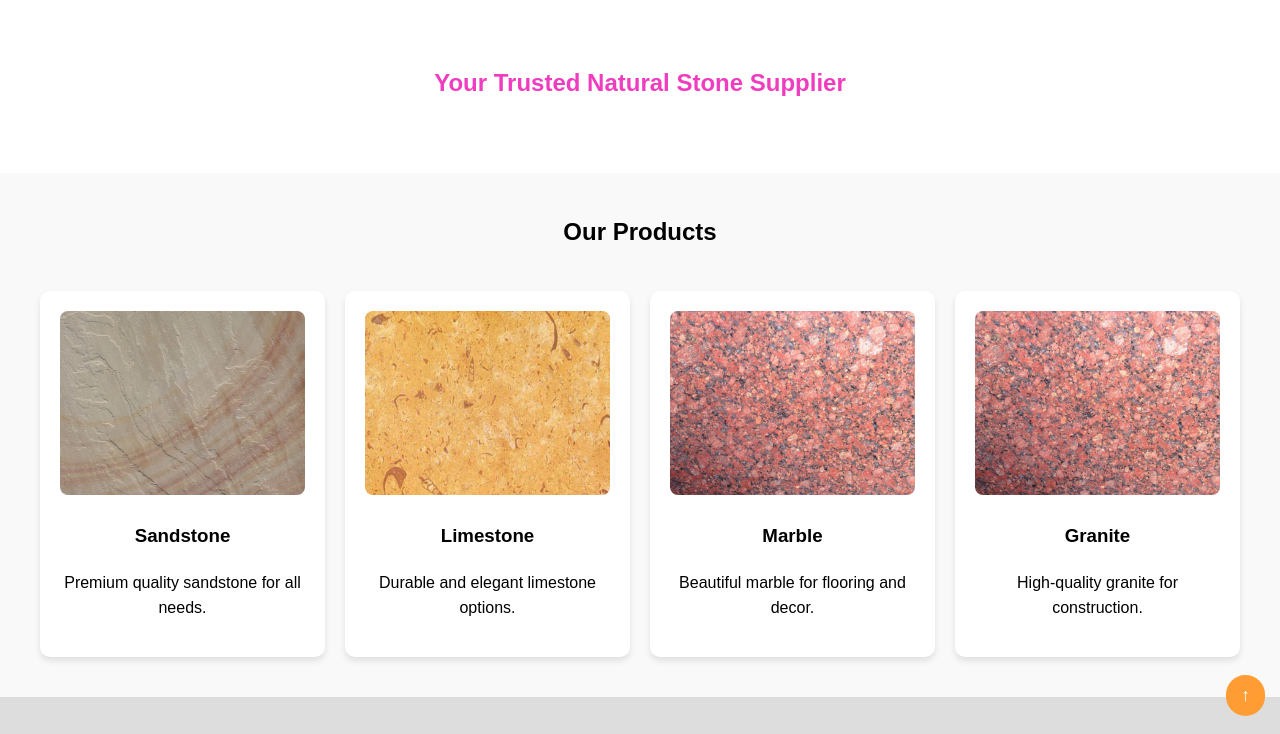
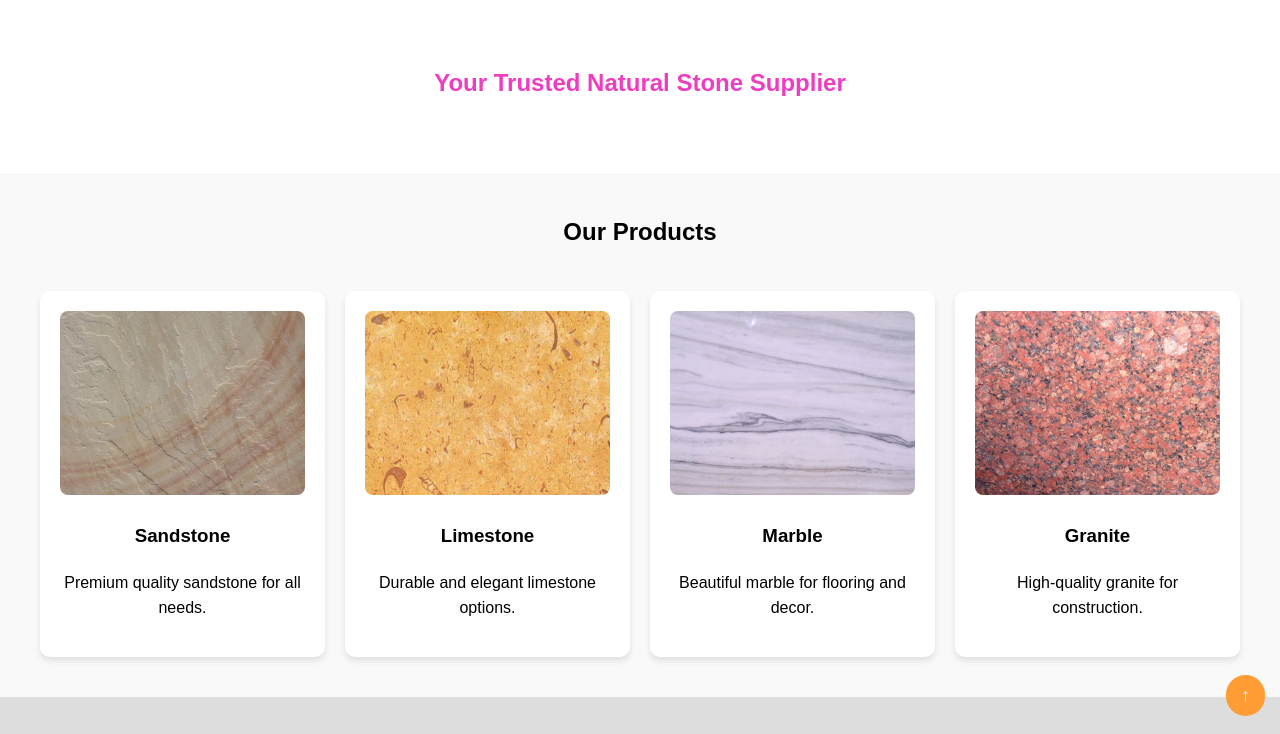
Before and after one commit to DineshOla/OlaStones, a plain HTML site: page index.html in a window 1280 px wide. Shown: the part 64-798 px from the top of the page. Drawn offline with Linux system fonts and the light colour scheme.

Commit message:
Added index.html with updated photo

```diff
--- a/index.html
+++ b/index.html
@@ -41,7 +41,7 @@
                 <p>Durable and elegant limestone options.</p>
             </div>
             <div class="product-item">
-                <img src="img/kharda-red-granite .jpg" alt="Beautiful marble">
+                <img src="img/makrana-white-marble .jpg" alt="Beautiful marble">
                 <h3>Marble</h3>
                 <p>Beautiful marble for flooring and decor.</p>
             </div>
```
